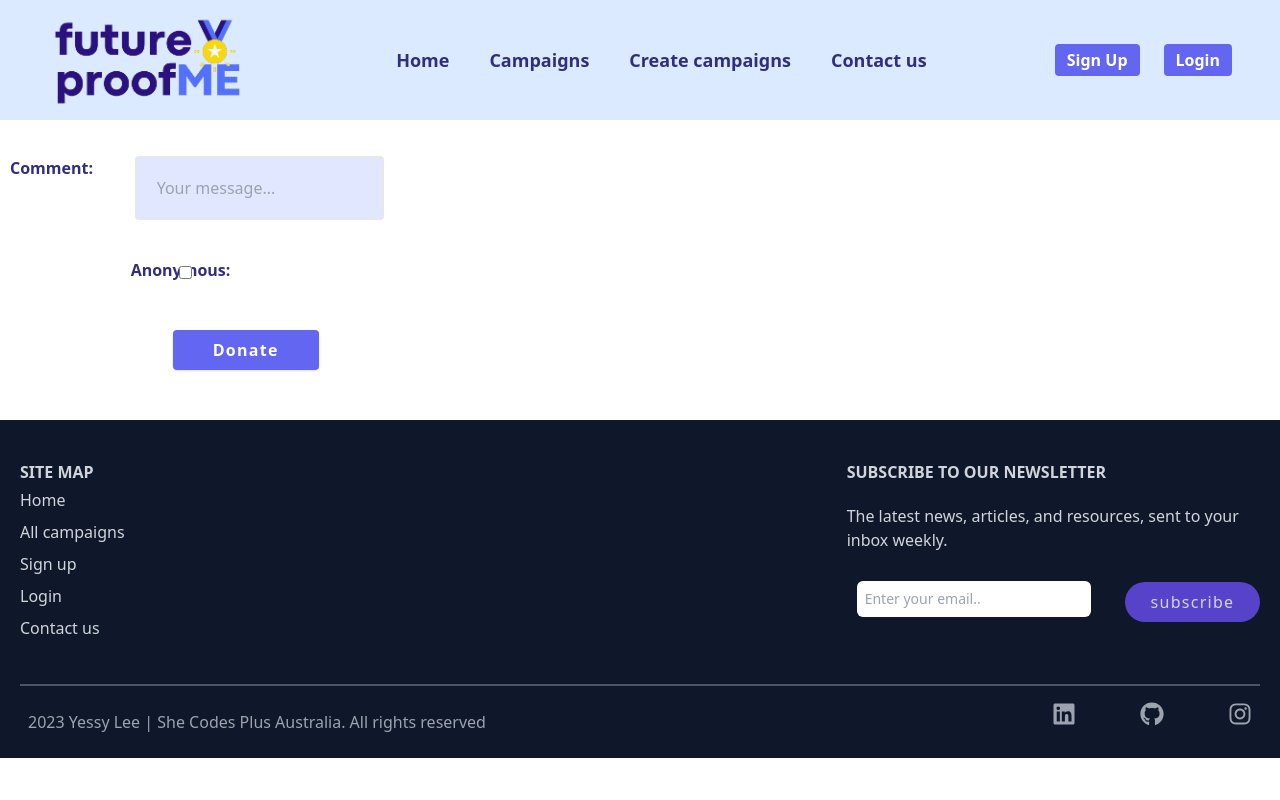
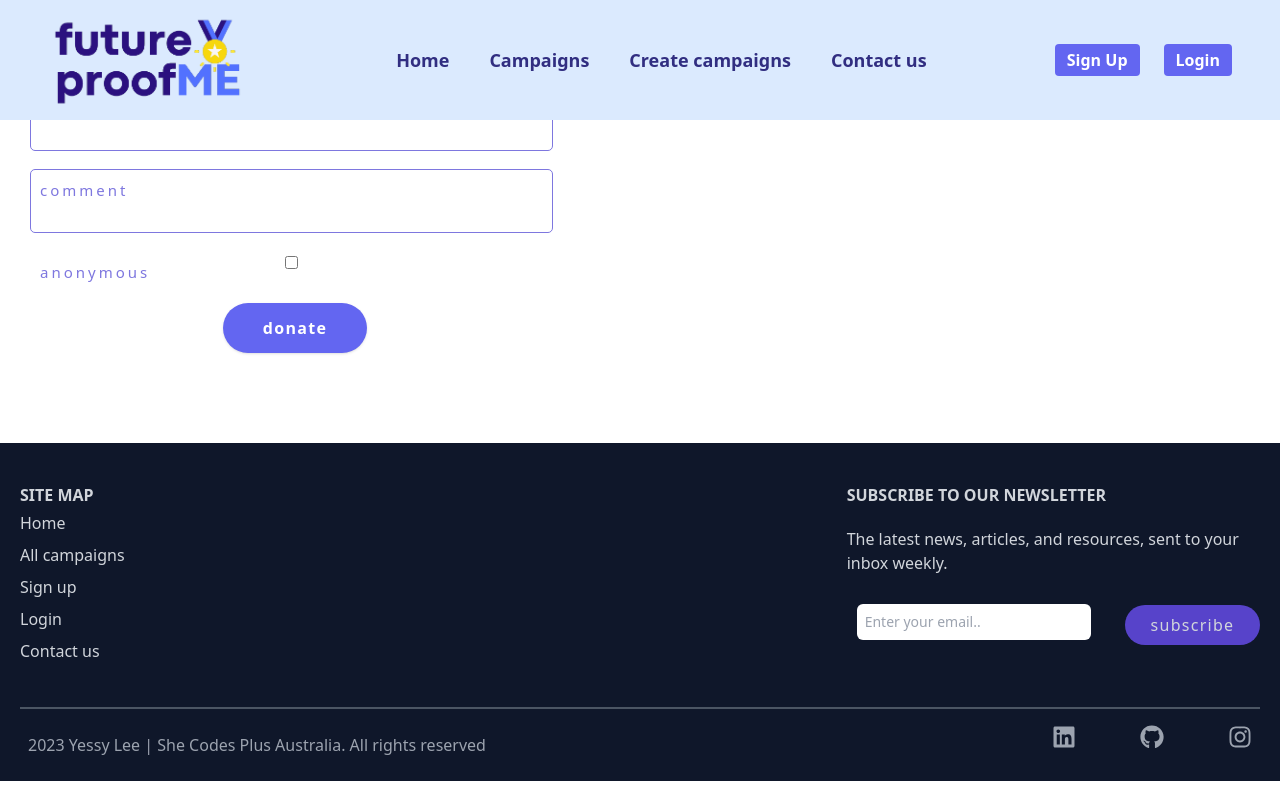
Before and after one commit to YessyLee/crowdfunding, a React (Vite) app: page /pledges in a window 1280 px wide. Built offline with nearby package versions, Linux system fonts and the light colour scheme.

Commit message:
Updated pledgeform

```diff
--- a/src/components/FormStyles.css
+++ b/src/components/FormStyles.css
@@ -32,6 +32,7 @@
   .form-item textarea {
     width: 95%;
     padding: 20px;
+    /* margin-left: 5px; */
     border: 1px solid rgb(126, 119, 223);
     background-color: white;
     border-radius: 5px;
--- a/src/components/PledgeForm/PledgeForm.jsx
+++ b/src/components/PledgeForm/PledgeForm.jsx
@@ -62,60 +62,60 @@ function PledgeForm(props) {
       <form onSubmit={handleSubmit}>
         <h3 className="font-bold text-indigo-800 text-xl mt-5 mb-5">Make a Donation Now!</h3>
 
-        <div className="flex mb-5">
-          <div className="w-1/3 flex items-start">
-            <label className ="block text-indigo-900 font-bold md:text-right mb-1 md:mb-0 pr-4" htmlFor="amount">Amount:</label>
-          </div>
-
-          <div className="">
-            <input className ="bg-indigo-100 appearance-none border-2 border-gray-200 rounded w-full py-1 px-4 text-gray-700 leading-tight focus:outline-none focus:bg-white focus:border-purple-500"
+        <div className="form-item">
+            <input
             type="number"
             min="1"
             id="amount"
-            placeholder="Your donation amount"
             onChange={handleChange}
+            required="required"
             />
-          </div>
+          <label htmlFor="amount">
+            <span>amount</span>
+          </label>
         </div>
 
-        <div className="flex mb-5">
-          <div className="w-1/3 flex items-start">
-            <label className ="block text-indigo-900 font-bold md:text-right mb-1 md:mb-0 pr-4" htmlFor="comment">Comment:</label>
-          </div>
 
-          <div className="w-2/3 flex items-start">
-            <input className ="bg-indigo-100 appearance-none border-2 border-gray-200 rounded w-full py-5 px-5 text-gray-700 leading-tight focus:outline-none focus:bg-white focus:border-purple-500"
-            type="text"
-            id="comment"
-            placeholder="Your message..."
-            maxlength="120"
-            onChange={handleChange}
-            />
-          </div>
+        <div className="form-item">
+         <input
+             type="message"
+             maxlength="200"
+             id="comment"
+             name="comment"
+             onChange={handleChange}
+             required="required"
+           />
+         <label htmlFor="comment">
+             <span>comment</span>
+         </label>
         </div>
 
-        <div className="flex mb-5">
-          <div className="w-1/3 flex items-start">
-            <label className ="block text-indigo-900 font-bold md:text-right mb-1 md:mb-0 pr-4" htmlFor="anonymous">Anonymous:</label>
-          </div>
 
-          <div className="w-2/3 flex items-start">
-            <input className="pl-10 ml-1 mt-2"
-            type="checkbox"
-            id="anonymous"
-            onChange={handleChange}
-            />
-            </div>
-          </div>
+        <div className="form-item">
+         <input
+             type="checkbox"
+             id="anonymous"
+             name="anonymous"
+             onChange={handleChange}
+             required="required"
+           />
+         <label htmlFor="description">
+             <span>anonymous</span>
+         </label>
+      </div>
 
-      <div className="md:flex md:items-center">
-        <div className="md:w-1/3"></div>
-        <div className="md:w-2/3">
-          <button className="shadow bg-indigo-500 hover:bg-indigo-700 focus:shadow-outline focus:outline-none text-white font-bold py-2 px-10 rounded" type="submit" onClick={handleSubmit}>
-          Donate
-          </button>
-        </div>
-      </div>
+      <div className="md:flex md:items-center mb-10">
+<div>
+  <button className="shadow bg-indigo-500 hover:bg-indigo-700
+    focus:shadow-outline focus:outline-none text-white font-bold px-10
+    rounded-full" type="submit">donate
+  </button>
+</div>
+</div>
+
+
+
+
     </form>
   </body>
   );
```
